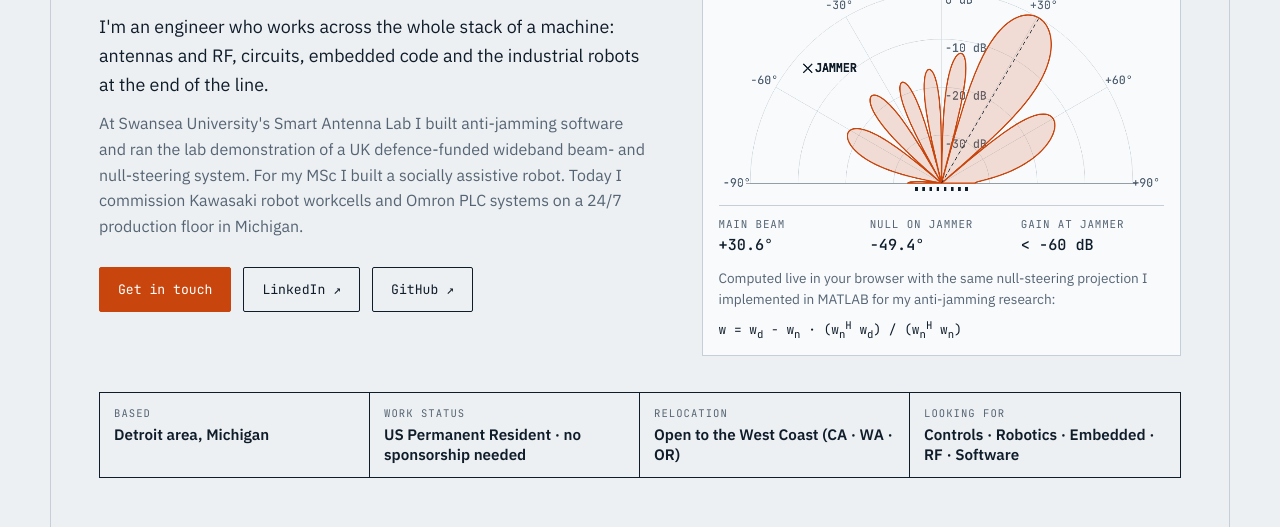
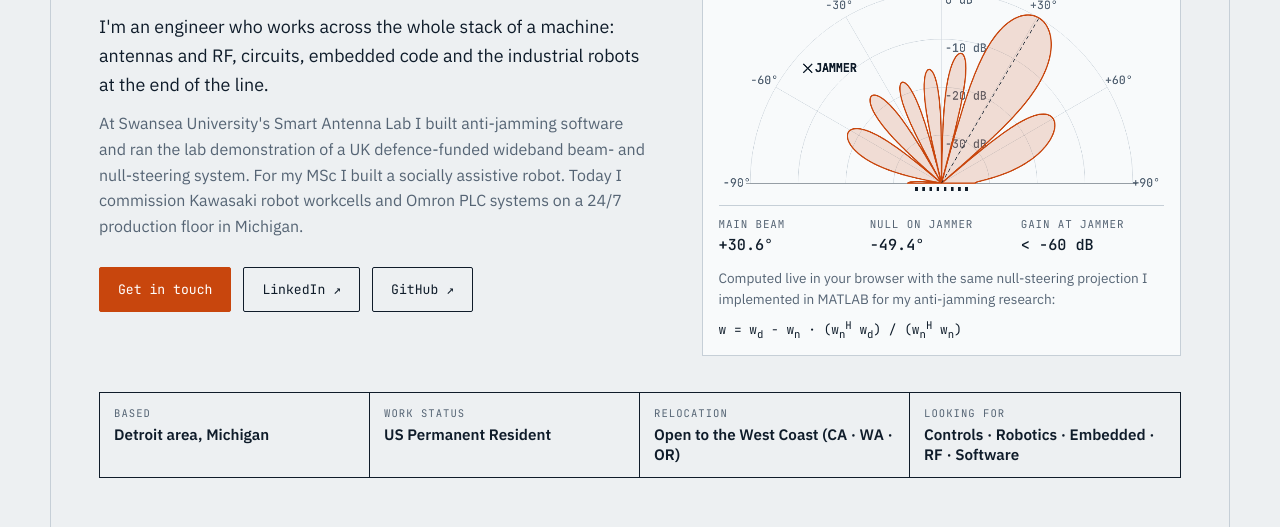
Before and after one commit to Robysingh/Robysingh.github.io, a plain HTML site: page index.html in a window 1280 px wide. Shown: the part 273-800 px from the top of the page. Drawn offline with Linux system fonts and the light colour scheme.

Commit message:
Update index.html
Deleted No sponsorship needed - no need for this

```diff
--- a/index.html
+++ b/index.html
@@ -256,7 +256,7 @@ footer{border-top:1.5px solid var(--ink); padding:14px 0 24px; display:flex; jus
 
 <div class="titleblock" role="list">
   <div role="listitem"><div class="k">Based</div><div class="v">Detroit area, Michigan</div></div>
-  <div role="listitem"><div class="k">Work status</div><div class="v">US Permanent Resident · no sponsorship needed</div></div>
+  <div role="listitem"><div class="k">Work status</div><div class="v">US Permanent Resident</div></div>
   <div role="listitem"><div class="k">Relocation</div><div class="v">Open to the West Coast (CA · WA · OR)</div></div>
   <div role="listitem"><div class="k">Looking for</div><div class="v">Controls · Robotics · Embedded · RF · Software</div></div>
 </div>
```
